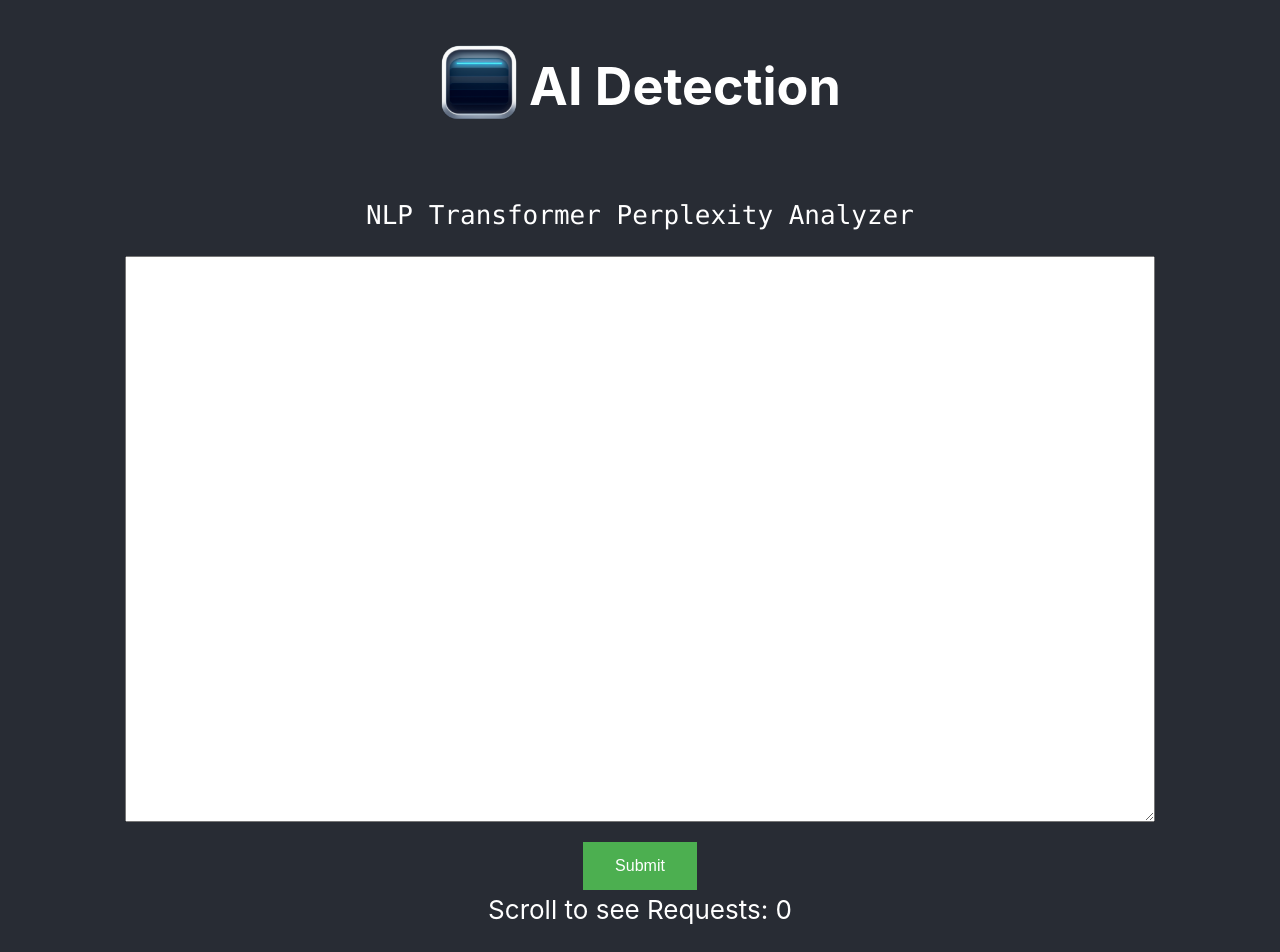
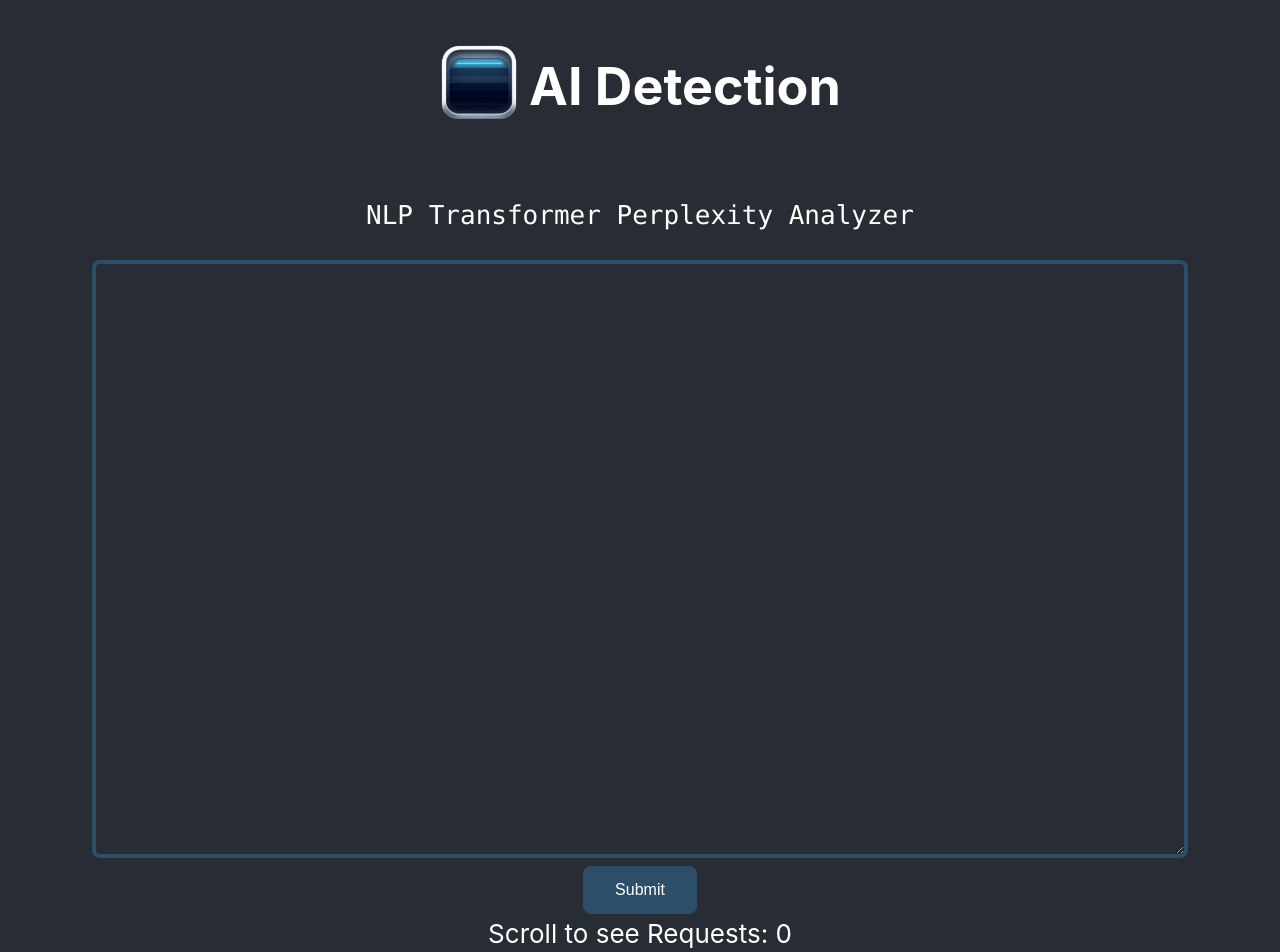
Before and after one commit to DannyFGitHub/souldetector, a React (Create React App) app: page / in a window 1280 px wide. Shown: the top 952 px of the page. Built offline with nearby package versions, Linux system fonts and the light colour scheme; no server answers.

Commit message:
Updated site appearance

```diff
--- a/src/App.css
+++ b/src/App.css
@@ -107,10 +107,22 @@ table {
   max-width: 100%;
   margin-bottom: 1rem;
   height: 70vh;
+  background-color: #282c34;
+  color: white;
+  font-size: calc(8px + 1vmin);
+  border: 4px solid #2d4e69;
+  border-radius: 8px;
+  padding: 15px 32px;
+  text-align: left;
+  text-decoration: none;
+  display: inline-block;
+  font-size: 16px;
+  margin: 4px 2px;
+  cursor: pointer;
 }
 
 .btn {
-  background-color: #4caf50; /* Green */
+  background-color: #2d4e69; /* Green */
   border: none;
   color: white;
   padding: 15px 32px;
@@ -120,8 +132,13 @@ table {
   font-size: 16px;
   margin: 4px 2px;
   cursor: pointer;
+  border-radius: 8px;
 }
 
 .btn:hover {
-  background-color: #3e8e41;
+  background-color: #223c56;
 }
+
+.btn:active {
+  background-color: #2c3b4f;
+}
```
